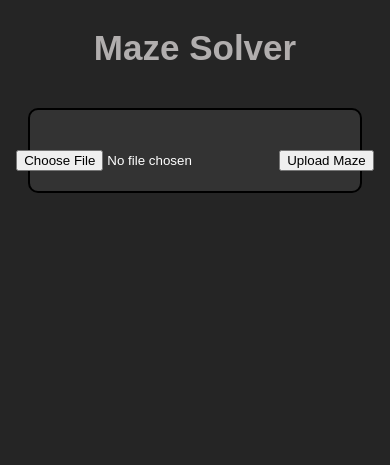
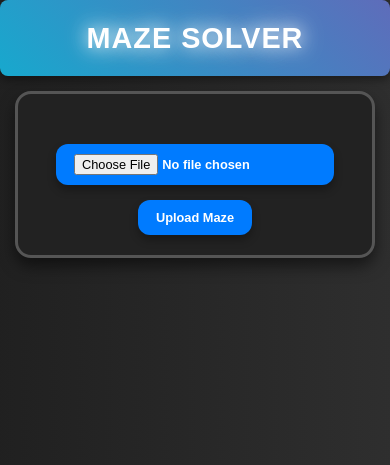
Before and after one commit to Xaroo/AOZ_Maze, a Flask app: page / in a window 390 px wide. Shown: the top 465 px of the page. Run offline with Flask 3, Linux system fonts and the light colour scheme.

Commit message:
Tuned CSS

```diff
--- a/ui/static/style.css
+++ b/ui/static/style.css
@@ -1,63 +1,330 @@
-html {
+html, body {
     margin: 0;
     padding: 0;
-    font-family: Arial, sans-serif;
+    font-family: 'Arial', sans-serif;
+    color: #ddd;
+    background: linear-gradient(90deg, #1e1e1e, #333, #1e1e1e);
+    background-size: 300% 300%;
+    animation: gradientBackground 8s ease infinite;
+    line-height: 1.6;
 }
 
-body {
-    background-color: #252525;
+@keyframes gradientBackground {
+    0% {
+        background-position: 0% 50%;
+    }
+    50% {
+        background-position: 100% 50%;
+    }
+    100% {
+        background-position: 0% 50%;
+    }
 }
 
 .header {
-    padding: 20px;
+    padding: 20px 10px;
     text-align: center;
-    font-size: 35px;
+    font-size: 2.4rem;
     font-weight: bold;
-    color: rgb(177, 174, 174);
+    color: #fff;
+    text-transform: uppercase;
+    letter-spacing: 3px;
+    background: linear-gradient(45deg, #00bcd4, #8e44ad);
+    background-size: 200% 200%;
+    border-radius: 8px;
+    box-shadow: 0 4px 10px rgba(0, 0, 0, 0.4);
+    position: relative;
+    overflow: hidden;
+    animation: gradientAnimation 6s ease infinite, textAnimation 2s ease-in-out infinite;
+    padding: 30px 20px;
+}
+
+@keyframes gradientAnimation {
+    0% {
+        background-position: 0% 50%;
+    }
+    50% {
+        background-position: 100% 50%;
+    }
+    100% {
+        background-position: 0% 50%;
+    }
+}
+
+@keyframes textAnimation {
+    0%, 100% {
+        text-shadow: 0 0 10px rgba(255, 255, 255, 0.8), 0 0 20px rgba(255, 255, 255, 0.6);
+    }
+    50% {
+        text-shadow: 0 0 20px rgba(255, 255, 255, 0.9), 0 0 30px rgba(255, 255, 255, 0.5);
+    }
 }
 
 .content {
-    margin: 20px;
-    padding: 20px;
+    margin: 30px auto;
+    padding: 40px;
+    max-width: 900px;
     text-align: center;
-    border: 2px solid #000;
-    border-radius: 10px;
-    background-color: #333;
-    color: #fff;
+    border: 3px solid #555;
+    border-radius: 16px;
+    background-color: #222;
+    box-shadow: 0 8px 15px rgba(0, 0, 0, 0.5);
+    transition: transform 0.3s ease, box-shadow 0.3s ease;
+}
+
+.content:hover {
+    transform: translateY(-5px);
+    box-shadow: 0 12px 20px rgba(0, 0, 0, 0.6);
 }
 
 .uploaded-image img {
     max-width: 100%;
     height: auto;
-    border: 2px solid #fff;
-    border-radius: 5px;
+    border: 4px solid #fff;
+    border-radius: 12px;
+    box-shadow: 0 6px 12px rgba(0, 0, 0, 0.4);
+    transition: transform 0.3s ease, box-shadow 0.3s ease;
+}
+
+.uploaded-image img:hover {
+    transform: scale(1.02);
+    box-shadow: 0 8px 16px rgba(255, 255, 255, 0.3);
 }
 
 .control-buttons {
     display: flex;
     justify-content: center;
-    margin-top: 20px;
-    gap: 10px;
+    align-items: center;
+    margin-top: 30px;
+    gap: 20px;
 }
 
-button {
-    padding: 10px 20px;
-    font-size: 16px;
+button, input {
+    padding: 14px 28px;
+    font-size: 1rem;
+    font-weight: bold;
+    color: #fff;
     background-color: #007bff;
-    color: #fff;
     border: none;
-    border-radius: 5px;
+    border-radius: 12px;
     cursor: pointer;
-    transition: background-color 0.3s ease;
+    transition: background-color 0.3s ease, transform 0.2s ease, box-shadow 0.3s ease;
+    box-shadow: 0 5px 8px rgba(0, 0, 0, 0.3);
 }
 
-button:hover {
+button:hover, input:hover {
     background-color: #0056b3;
+    transform: translateY(-3px);
+    box-shadow: 0 8px 12px rgba(0, 0, 0, 0.4);
+}
+
+button:active, input:active {
+    background-color: #004494;
+    transform: translateY(1px);
+    box-shadow: 0 4px 6px rgba(0, 0, 0, 0.3);
+}
+
+@media (max-width: 768px) {
+    .header {
+        font-size: 2rem;
+        padding: 15px 10px;
+    }
+
+    .content {
+        padding: 30px;
+        margin: 20px;
+    }
+
+    button, input {
+        padding: 12px 20px;
+        font-size: 0.9rem;
+    }
+}
+
+@media (max-width: 480px) {
+    .header {
+        font-size: 1.8rem;
+        letter-spacing: 1px;
+    }
+
+    .content {
+        padding: 20px;
+        margin: 15px;
+    }
+
+    .control-buttons {
+        flex-direction: column;
+        gap: 15px;
+    }
+
+    button, input {
+        padding: 10px 18px;
+        font-size: 0.8rem;
+    }
+}
+/*
+html, body {
+    margin: 0;
+    padding: 0;
+    font-family: 'Arial', sans-serif;
+    color: #e0e0e0;
+    background: linear-gradient(90deg, #1a1a1a, #333, #1a1a1a);
+    background-size: 300% 300%;
+    animation: gradientBackground 8s ease infinite;
+    line-height: 1.6;
+}
+
+@keyframes gradientBackground {
+    0% {
+        background-position: 0% 50%;
+    }
+    50% {
+        background-position: 100% 50%;
+    }
+    100% {
+        background-position: 0% 50%;
+    }
+}
+
+.header {
+    padding: 20px 10px;
+    text-align: center;
+    font-size: 2.4rem;
+    font-weight: bold;
+    color: #f1f1f1;
+    text-transform: uppercase;
+    letter-spacing: 2px;
+    background: linear-gradient(45deg, #2f2f2f, #444);
+    background-size: 200% 200%;
+    border-radius: 8px;
+    box-shadow: 0 4px 8px rgba(0, 0, 0, 0.4);
+    position: relative;
+    overflow: hidden;
+    animation: gradientAnimation 6s ease infinite, textAnimation 2s ease-in-out infinite;
+    padding: 30px 20px;
+}
+
+@keyframes gradientAnimation {
+    0% {
+        background-position: 0% 50%;
+    }
+    50% {
+        background-position: 100% 50%;
+    }
+    100% {
+        background-position: 0% 50%;
+    }
+}
+
+@keyframes textAnimation {
+    0%, 100% {
+        text-shadow: 0 0 8px rgba(255, 255, 255, 0.5), 0 0 16px rgba(255, 255, 255, 0.3);
+    }
+    50% {
+        text-shadow: 0 0 16px rgba(255, 255, 255, 0.6), 0 0 24px rgba(255, 255, 255, 0.4);
+    }
+}
+
+.content {
+    margin: 30px auto;
+    padding: 40px;
+    max-width: 900px;
+    text-align: center;
+    border: 3px solid #555;
+    border-radius: 16px;
+    background-color: #222;
+    box-shadow: 0 8px 15px rgba(0, 0, 0, 0.5);
+    transition: transform 0.3s ease, box-shadow 0.3s ease;
+}
+
+.content:hover {
+    transform: translateY(-5px);
+    box-shadow: 0 12px 20px rgba(0, 0, 0, 0.6);
 }
 
 .uploaded-image img {
-    width: 800px;
+    max-width: 100%;
     height: auto;
-    border: 2px solid #fff;
-    border-radius: 5px;
+    border: 4px solid #444;
+    border-radius: 12px;
+    box-shadow: 0 6px 12px rgba(0, 0, 0, 0.4);
+    transition: transform 0.3s ease, box-shadow 0.3s ease;
 }
+
+.uploaded-image img:hover {
+    transform: scale(1.02);
+    box-shadow: 0 8px 16px rgba(255, 255, 255, 0.2);
+}
+
+.control-buttons {
+    display: flex;
+    justify-content: center;
+    align-items: center;
+    margin-top: 30px;
+    gap: 20px;
+}
+
+button, input {
+    padding: 14px 28px;
+    font-size: 1rem;
+    font-weight: bold;
+    color: #ddd;
+    background-color: #444;
+    border: none;
+    border-radius: 12px;
+    cursor: pointer;
+    transition: background-color 0.3s ease, transform 0.2s ease, box-shadow 0.3s ease;
+    box-shadow: 0 5px 8px rgba(0, 0, 0, 0.3);
+}
+
+button:hover, input:hover {
+    background-color: #555;
+    transform: translateY(-3px);
+    box-shadow: 0 8px 12px rgba(0, 0, 0, 0.4);
+}
+
+button:active, input:active {
+    background-color: #666;
+    transform: translateY(1px);
+    box-shadow: 0 4px 6px rgba(0, 0, 0, 0.3);
+}
+
+@media (max-width: 768px) {
+    .header {
+        font-size: 2rem;
+        padding: 15px 10px;
+    }
+
+    .content {
+        padding: 30px;
+        margin: 20px;
+    }
+
+    button, input {
+        padding: 12px 20px;
+        font-size: 0.9rem;
+    }
+}
+
+@media (max-width: 480px) {
+    .header {
+        font-size: 1.8rem;
+        letter-spacing: 1px;
+    }
+
+    .content {
+        padding: 20px;
+        margin: 15px;
+    }
+
+    .control-buttons {
+        flex-direction: column;
+        gap: 15px;
+    }
+
+    button, input {
+        padding: 10px 18px;
+        font-size: 0.8rem;
+    }
+}
+*/
--- a/ui/templates/index.html
+++ b/ui/templates/index.html
@@ -56,7 +56,7 @@
             .then(result => {
                 const output = document.getElementById("solution-output");
                 if (result.success) {
-                    output.innerHTML = `<h3>Maze Solution:</h3><img src="${result.solved_file_url}" alt="Solved Maze" style="width: 800px;">`;
+                    output.innerHTML = ` <div class="uploaded-image"><h3>Maze Solution:</h3><img src="${result.solved_file_url}" alt="Solved Maze" style="width: 800px;"></div>`;
 
                     document.getElementById('delete-button-container').style.display = 'block';
                 } else {
```
